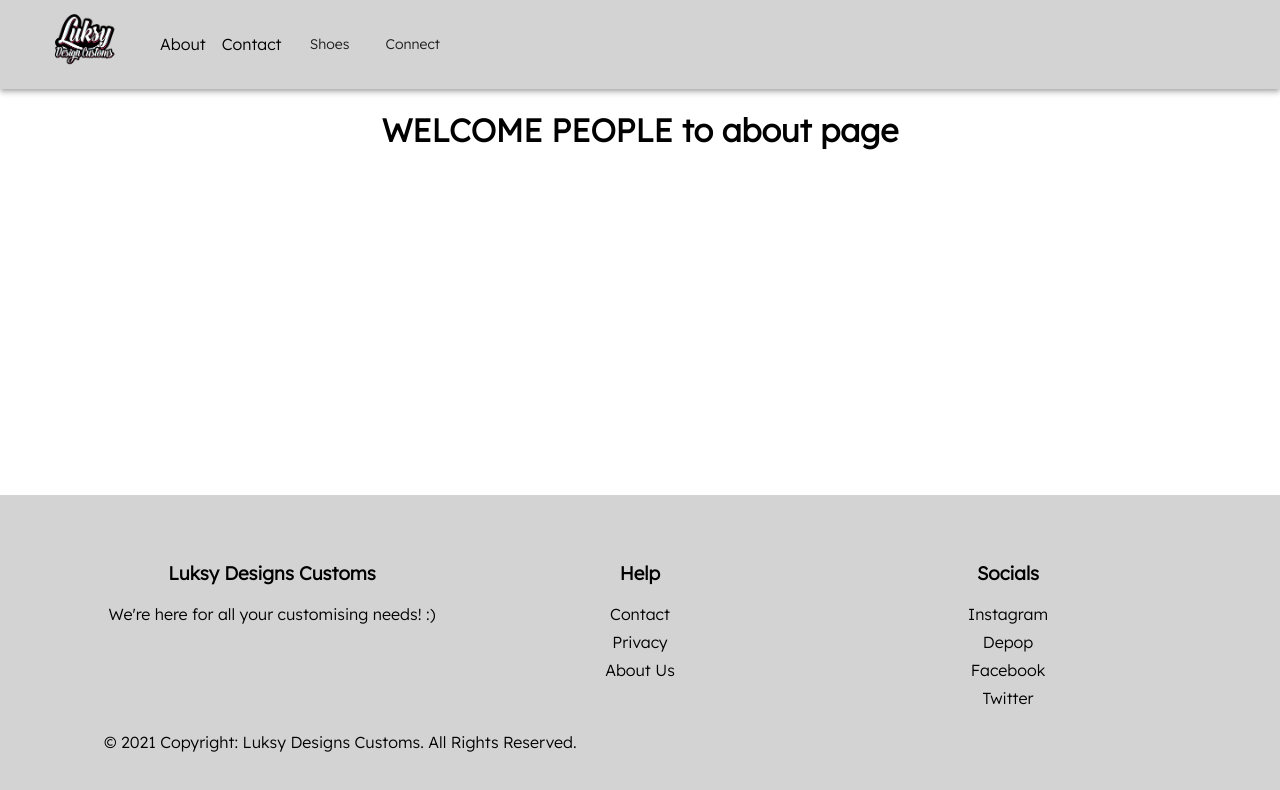
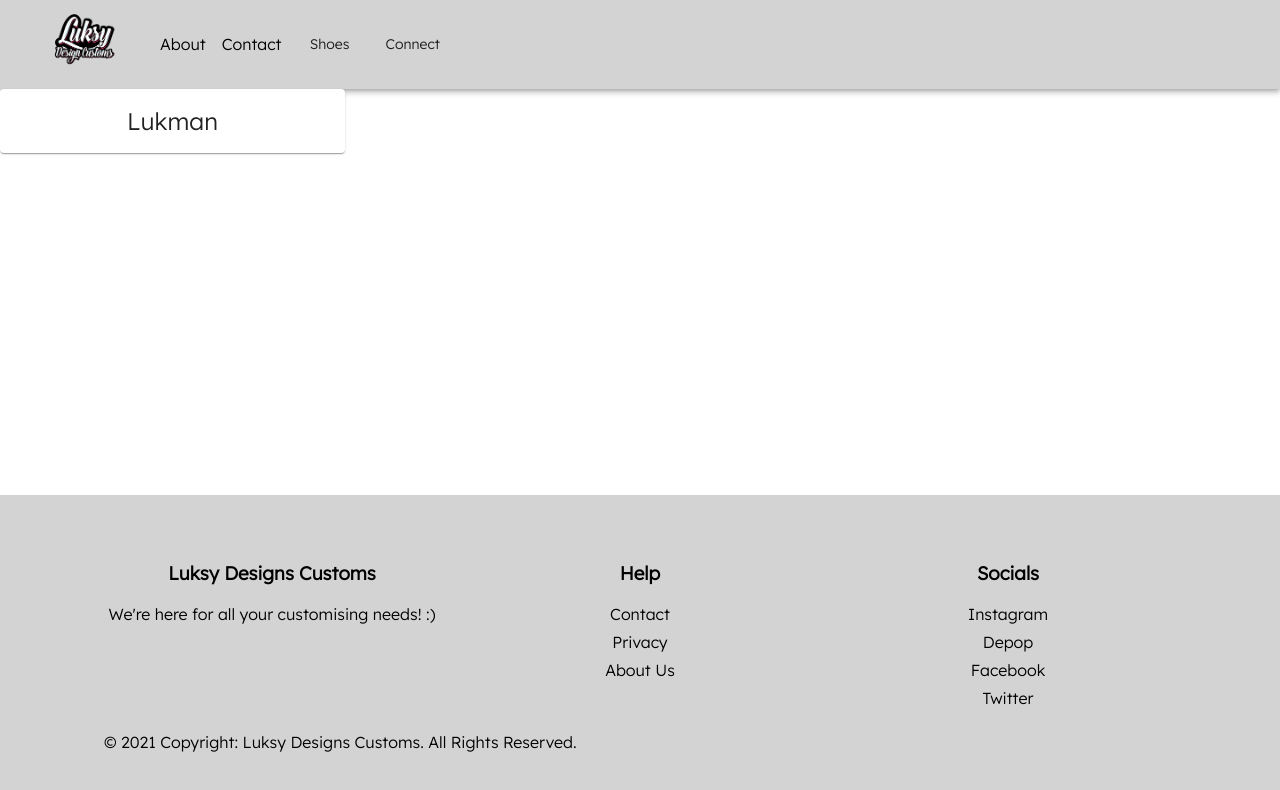
Before and after one commit to alexleech20/luksy-materialUI, a React (Create React App) app: page /about in a window 1280 px wide. Shown: the top 790 px of the page. Built offline with nearby package versions, Linux system fonts and the light colour scheme; grey boxes are pictures that could not be loaded.

Commit message:
added react helmet, started about page (WIP to switch over machines)

```diff
--- a/package.json
+++ b/package.json
@@ -11,6 +11,7 @@
     "clsx": "^1.1.1",
     "react": "^17.0.2",
     "react-dom": "^17.0.2",
+    "react-helmet": "^6.1.0",
     "react-router-dom": "^5.2.0",
     "react-scripts": "4.0.3",
     "web-vitals": "^1.0.1"
--- a/public/index.html
+++ b/public/index.html
@@ -27,7 +27,7 @@
       work correctly both with client-side routing and a non-root public URL.
       Learn how to configure a non-root public URL by running `npm run build`.
     -->
-    <title>React App</title>
+    <title>Luksy Designs Customs</title>
   </head>
   <body>
     <noscript>You need to enable JavaScript to run this app.</noscript>
--- a/src/pages/about/about.js
+++ b/src/pages/about/about.js
@@ -1,9 +1,48 @@
 import React from 'react';
+import { makeStyles, Grid, Typography, Card, CardActionArea, CardContent, CardMedia } from '@material-ui/core';
+import { Helmet } from 'react-helmet';
+import image from './headshot.png';
+
+const useStyles = makeStyles((theme) => ({
+    root: {
+        maxWidth: 345,
+        maxHeight: 345,
+    },
+}));
+
+const TITLE = "About Us";
 
 function About() {
+
+    const classes = useStyles();
+
     return (
         <div>
-            <h1>WELCOME PEOPLE to about page</h1>
+            <Helmet>
+                <title>
+                    { TITLE }
+                </title>
+            </Helmet>
+            <Grid container>
+                <Grid xs={12} md={4}>
+                    <Card className={classes.root}>
+                        <CardActionArea>
+                            <CardMedia
+                                className={classes.media}
+                                image="./headshot.png"
+                                src={image}
+                                title="Lukman's headshot"
+                            />
+                            {/* <img className={classes.media} src={image} alt="" /> */}
+                            <CardContent>
+                                <Typography variant="h5" component="h2">
+                                    Lukman
+                                </Typography>
+                            </CardContent>
+                        </CardActionArea>
+                    </Card>
+                </Grid>
+            </Grid>
         </div>
     );
 }
```
Also changed, not shown: src/pages/about/headshot.png (added), 1 other file (tests, documents, lock files or other folders).
